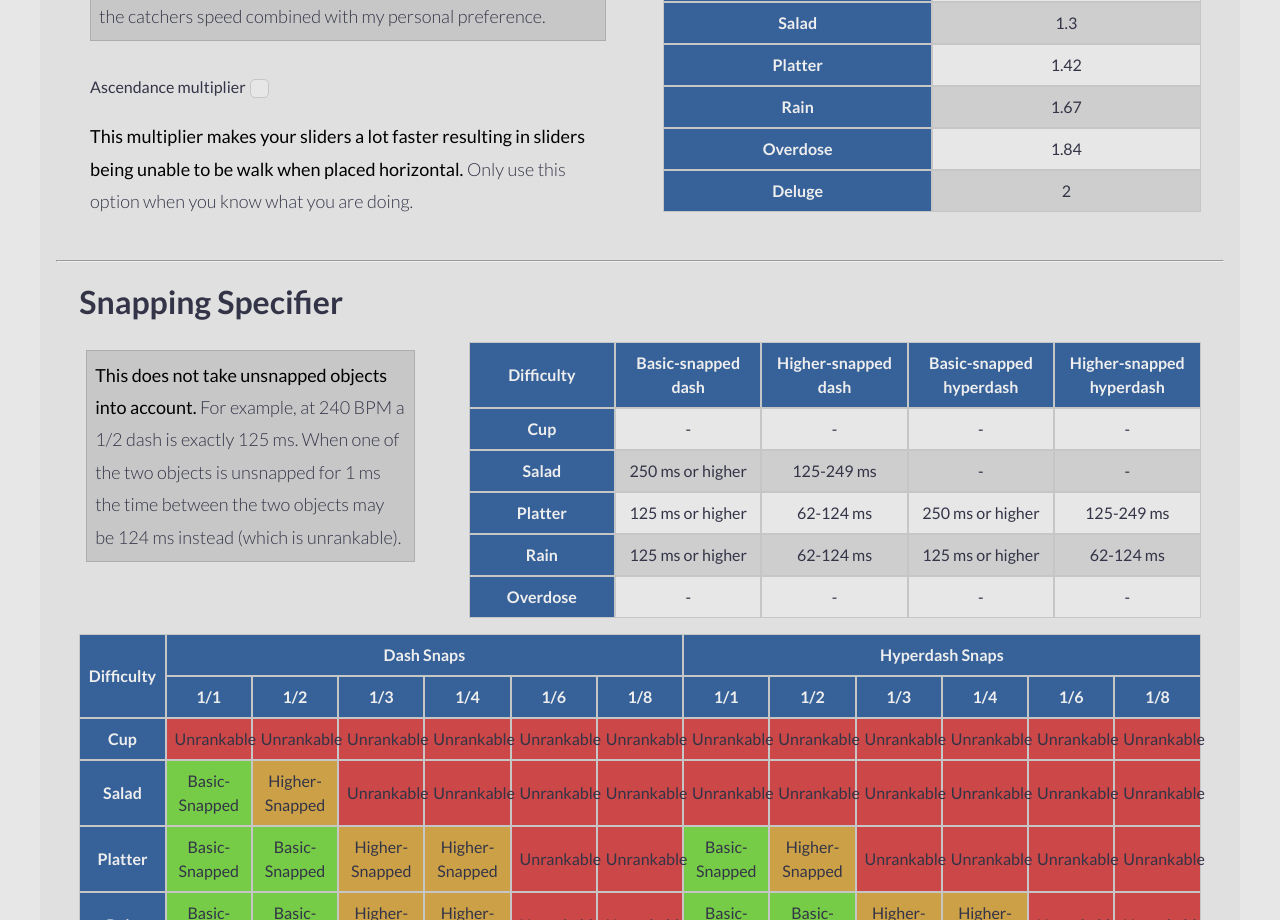
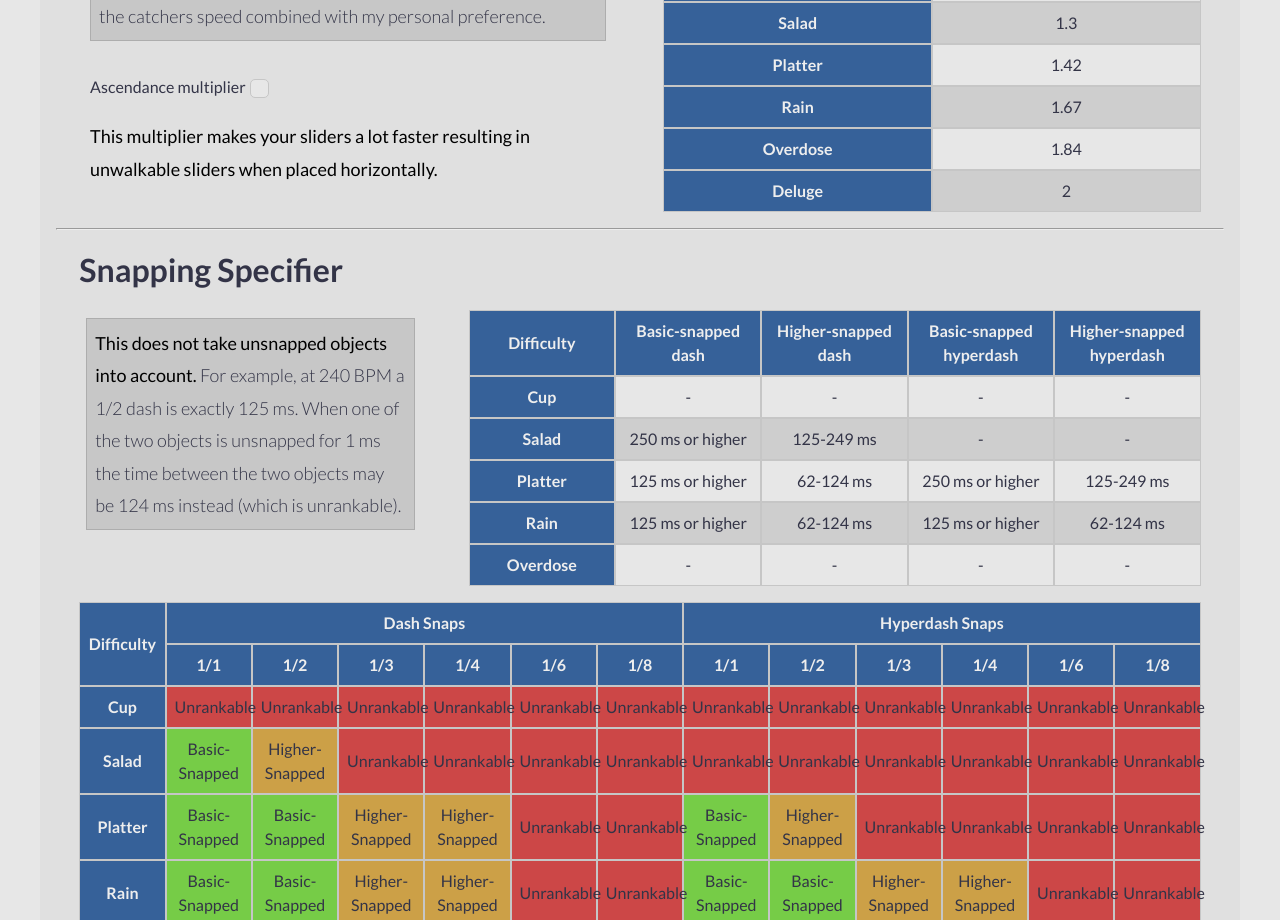
Before and after one commit to Darius-Wattimena/greaper-website, a React (Create React App) app: page /tools in a window 1280 px wide. Shown: the part 1220-2140 px from the top of the page. Built offline with nearby package versions, Linux system fonts and the light colour scheme.

Commit message:
Changed the text (again)

```diff
--- a/src/components/tools/svFinder/SliderVelocityForm.tsx
+++ b/src/components/tools/svFinder/SliderVelocityForm.tsx
@@ -27,10 +27,8 @@ export default function SliderVelocityForm({ ascendance, setAscendance }: Slider
         />
         <p>
           <strong className="fake-bold">
-            This multiplier makes your sliders a lot faster resulting in sliders being unable to be walk when
-            placed horizontal.
-          </strong>{' '}
-          Only use this option when you know what you are doing.
+            This multiplier makes your sliders a lot faster resulting in unwalkable sliders when placed horizontally.
+          </strong>
         </p>
       </div>
     </div>
```
